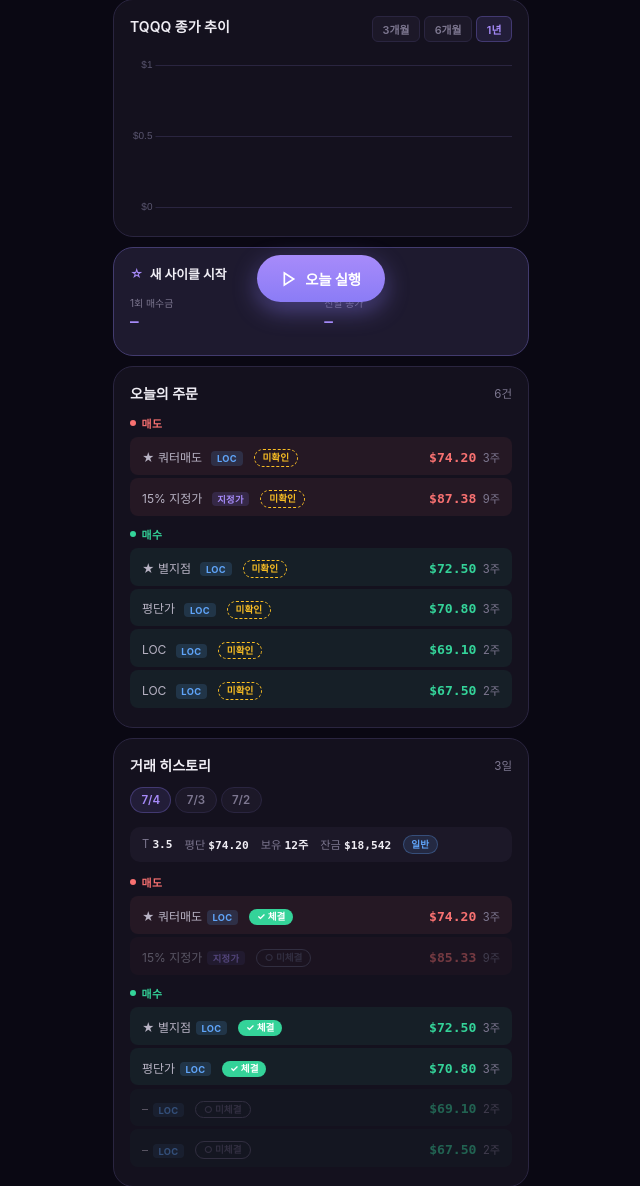
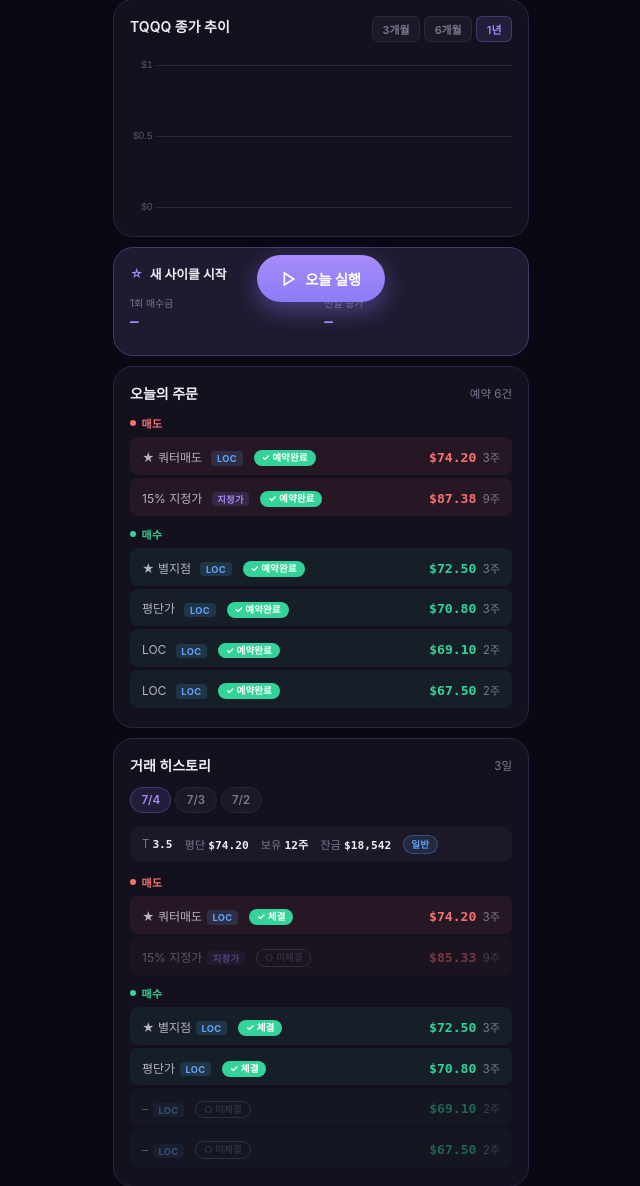
Before and after one commit to syz2337-droid/kis-auto-trading, a FastAPI app: page / in a window 1280 px wide. Shown: the part 478-1664 px from the top of the page, without its empty margins (319-959 px from the left). Run offline with FastAPI, Linux system fonts and the light colour scheme; data that the repository does not hold is empty.

Commit message:
feat: 오늘의 주문 예상 미리보기, 예약완료/실패 표시, 히스토리 KIS 체결확인 연동

```diff
--- a/web/app.py
+++ b/web/app.py
@@ -24,11 +24,12 @@ from fastapi import FastAPI, Form, Request
 from fastapi.responses import JSONResponse, RedirectResponse
 from fastapi.templating import Jinja2Templates
 
+from dataclasses import asdict
 from state.store import load_state, save_state
 from strategies.base import TickerState
 from strategies.infinite_buying import one_time_buy_amount, star_pct as calc_star_pct, star_point as calc_star_point
 from web.market_data import get_exchange_rate, get_fear_greed, get_ticker_data
-from web.runner import load_raw_config, next_session_id, run_all, save_raw_config
+from web.runner import load_raw_config, next_session_id, run_all, save_raw_config, _session_config, STRATEGIES
 
 TICKER_PRESETS = {
     "TQQQ": {"target_profit_pct": 15, "exchange": "NASD"},
@@ -82,6 +83,22 @@ def _record_results(results: list[dict], trigger: str) -> None:
             },
         )
         _history[session_id] = _history[session_id][:90]
+
+        # 전일 체결 결과로 직전 히스토리 항목 filled 상태 업데이트
+        prev_fills = r.get("prev_fills")
+        if prev_fills is not None and len(_history[session_id]) > 1:
+            prev_entry = _history[session_id][1]
+            buy_filled = sum(int(f.get("ft_ccld_qty") or 0) for f in prev_fills if f.get("sll_buy_dvsn_cd") == "02")
+            sell_filled = sum(int(f.get("ft_ccld_qty") or 0) for f in prev_fills if f.get("sll_buy_dvsn_cd") == "01")
+            buy_rem, sell_rem = buy_filled, sell_filled
+            for o in prev_entry.get("orders", []):
+                if o["side"] == "buy":
+                    o["filled"] = buy_rem >= o.get("qty", 0)
+                    buy_rem = max(0, buy_rem - o.get("qty", 0))
+                else:
+                    o["filled"] = sell_rem >= o.get("qty", 0)
+                    sell_rem = max(0, sell_rem - o.get("qty", 0))
+
         price = r.get("current_price") or r.get("avg_price") or 0
         qty = r.get("qty") or 0
         cash = r.get("cash") or 0
@@ -221,6 +238,29 @@ def _session_rows() -> list[dict]:
         unrealized_pnl_pct = round(unrealized_pnl / invested * 100, 1) if unrealized_pnl is not None and invested > 0 else None
         portfolio_value = round(state.cash + (current_price * state.qty if current_price and state.qty else 0), 2)
 
+        # 오늘 실행 전이면 예상 주문 미리계산
+        preview_sell: list[dict] = []
+        preview_buy: list[dict] = []
+        today_str = datetime.now(KST).strftime("%Y-%m-%d")
+        if state.last_run_date != today_str and not _latest_orders.get(session_id):
+            try:
+                cfg = _session_config(params)
+                strat = STRATEGIES.get(params.get("strategy", "infinite_buying"))
+                if strat and current_price:
+                    pq = {"symbol": ticker, "last": current_price, "prev_close": current_price, "raw": {}}
+                    for o in strat.compute_orders(state, pq, cfg):
+                        d = asdict(o)
+                        d["is_preview"] = True
+                        rendered = {
+                            "label": o.note or _ORD_DVSN_TAG.get(o.ord_dvsn, "LOC"),
+                            "tag": _ORD_DVSN_TAG.get(o.ord_dvsn, "LOC"),
+                            "price": f"${o.price:,.2f}" if o.price else "MOC",
+                            "qty": o.qty, "filled": None, "accepted": None, "is_preview": True,
+                        }
+                        (preview_sell if o.side == "sell" else preview_buy).append(rendered)
+            except Exception:
+                pass
+
         rows.append(
             {
                 "session_id": session_id,
@@ -247,6 +287,8 @@ def _session_rows() -> list[dict]:
                 "is_mock": os.getenv("IS_MOCK", "true"),
                 "sell_orders": [_render_order(o) for o in orders if o["side"] == "sell"],
                 "buy_orders": [_render_order(o) for o in orders if o["side"] == "buy"],
+                "preview_sell": preview_sell,
+                "preview_buy": preview_buy,
                 "history": _history.get(session_id, []),
                 # 신규 필드
                 "star_pct_val": sp_pct,
--- a/web/runner.py
+++ b/web/runner.py
@@ -92,16 +92,23 @@ def run_daily(session_id: str, raw_cfg: dict) -> dict:
 
     quote = kis_quote.get_quote(config.ticker, exchange=config.exchange)
 
+    prev_fills: list | None = None
     if state.last_run_date is not None:
         # 첫 실행이 아니면, 전일 체결 결과를 broker 잔고 기준으로 반영한다.
         fill_summary = _reconcile_fill_summary(
             config.ticker, config.exchange, config.division, state.T, state.cash, quote["prev_close"]
         )
-        # NOTE: full_buy/half_buy/quarter_sell 판정 로직은 실제 체결 데이터로
-        # 보강이 필요하다. 현재는 broker 잔고 변화만 반영하고 T는 그대로 둔다.
         state.avg_price = fill_summary["avg_price"] or state.avg_price
         state.qty = fill_summary["qty"]
         state.recent_closes = (state.recent_closes + [quote["prev_close"]])[-5:]
+        # 전일 체결내역 조회 (히스토리 filled 업데이트용)
+        try:
+            from datetime import datetime as _dt
+            prev_date = _dt.strptime(state.last_run_date, "%Y-%m-%d").date()
+            exec_resp = kis_order.get_executions(start=prev_date, end=prev_date, exchange=config.exchange)
+            prev_fills = exec_resp.get("output1") or []
+        except Exception:
+            prev_fills = None
 
     if state.qty == 0 and state.cash == 0:
         state.cash = config.principal  # 최초 실행: 원금 전액을 잔금으로 시작
@@ -128,7 +135,7 @@ def run_daily(session_id: str, raw_cfg: dict) -> dict:
     state.last_run_date = today
     save_state(session_id, state)
 
-    current_price = quote.get("price") or quote.get("prev_close") or 0
+    current_price = quote.get("last") or quote.get("prev_close") or 0
     return {
         "session_id": session_id,
         "ticker": config.ticker,
@@ -141,6 +148,7 @@ def run_daily(session_id: str, raw_cfg: dict) -> dict:
         "current_price": current_price,
         "orders": [asdict(o) for o in orders],
         "submitted": submitted,
+        "prev_fills": prev_fills,
     }
 
 
--- a/web/templates/dashboard.html
+++ b/web/templates/dashboard.html
@@ -788,25 +788,30 @@
       {% endif %}
 
       <!-- 오늘의 주문 -->
+      {% set has_actual = row.sell_orders or row.buy_orders %}
+      {% set has_preview = row.preview_sell or row.preview_buy %}
       <div class="orders-section">
         <div class="orders-head">
           <span class="section-title">오늘의 주문</span>
-          <span style="font-size:0.72rem;color:var(--t3);">{{ row.sell_orders|length + row.buy_orders|length }}건</span>
-        </div>
+          {% if has_actual %}
+            <span style="font-size:0.72rem;color:var(--t3);">예약 {{ row.sell_orders|length + row.buy_orders|length }}건</span>
+          {% elif has_preview %}
+            <span style="font-size:0.72rem;color:var(--acc-s);opacity:0.7;">예상 {{ row.preview_sell|length + row.preview_buy|length }}건</span>
+          {% endif %}
+        </div>
+
+        {# --- 실제 제출된 주문 (접수 완료/실패만 표시) --- #}
+        {% if has_actual %}
           <div class="order-group-head sell-head"><span class="order-dot sell-dot"></span>매도</div>
           {% for ord in row.sell_orders %}
-        <div class="order-row sell {% if ord.filled == false %}order-unfilled{% endif %}">
+          <div class="order-row sell">
             <div>
               <span class="order-label">{{ ord.label }}</span>
               <span class="order-tag {{ ord.tag }}">{{ ord.tag }}</span>
-            {% if ord.filled == true %}
-              <span class="fill-badge filled">✓ 체결</span>
-            {% elif ord.filled == false %}
-              <span class="fill-badge pending">○ 미체결</span>
-            {% elif ord.accepted == false %}
-              <span class="fill-badge unknown">! 접수실패</span>
-            {% else %}
-              <span class="fill-badge unknown">미확인</span>
+              {% if ord.accepted == false %}
+                <span class="fill-badge unknown">✗ 접수실패</span>
+              {% else %}
+                <span class="fill-badge filled">✓ 예약완료</span>
               {% endif %}
             </div>
             <div><span class="order-price">{{ ord.price }}</span><span class="order-qty">{{ ord.qty }}주</span></div>
@@ -816,25 +821,57 @@
           {% endfor %}
           <div class="order-group-head buy-head orders-gap"><span class="order-dot buy-dot"></span>매수</div>
           {% for ord in row.buy_orders %}
-        <div class="order-row buy {% if ord.filled == false %}order-unfilled{% endif %}">
+          <div class="order-row buy">
             <div>
               <span class="order-label">{{ ord.label }}</span>
               <span class="order-tag {{ ord.tag }}">{{ ord.tag }}</span>
-            {% if ord.filled == true %}
-              <span class="fill-badge filled">✓ 체결</span>
-            {% elif ord.filled == false %}
-              <span class="fill-badge pending">○ 미체결</span>
-            {% elif ord.accepted == false %}
-              <span class="fill-badge unknown">! 접수실패</span>
-            {% else %}
-              <span class="fill-badge unknown">미확인</span>
+              {% if ord.accepted == false %}
+                <span class="fill-badge unknown">✗ 접수실패</span>
+              {% else %}
+                <span class="fill-badge filled">✓ 예약완료</span>
               {% endif %}
             </div>
             <div><span class="order-price">{{ ord.price }}</span><span class="order-qty">{{ ord.qty }}주</span></div>
           </div>
           {% else %}
-        <div class="empty-note">매수 주문 없음 (실행 전이거나 종료 상태)</div>
+          <div class="empty-note">매수 주문 없음</div>
           {% endfor %}
+
+        {# --- 예상 주문 미리보기 (실행 전) --- #}
+        {% elif has_preview %}
+          <div style="font-size:0.68rem;color:var(--t4);margin-bottom:0.5rem;padding:0.3rem 0.5rem;background:color-mix(in srgb,var(--acc) 6%,transparent);border-radius:6px;">
+            실행 전 예상 주문입니다 — 당일 종가 기준으로 실제 가격과 다를 수 있습니다
+          </div>
+          <div class="order-group-head sell-head"><span class="order-dot sell-dot"></span>매도</div>
+          {% for ord in row.preview_sell %}
+          <div class="order-row sell" style="opacity:0.6;">
+            <div>
+              <span class="order-label">{{ ord.label }}</span>
+              <span class="order-tag {{ ord.tag }}">{{ ord.tag }}</span>
+              <span class="fill-badge unknown" style="font-size:0.6rem;">예상</span>
+            </div>
+            <div><span class="order-price">{{ ord.price }}</span><span class="order-qty">{{ ord.qty }}주</span></div>
+          </div>
+          {% else %}
+          <div class="empty-note">매도 주문 없음</div>
+          {% endfor %}
+          <div class="order-group-head buy-head orders-gap"><span class="order-dot buy-dot"></span>매수</div>
+          {% for ord in row.preview_buy %}
+          <div class="order-row buy" style="opacity:0.6;">
+            <div>
+              <span class="order-label">{{ ord.label }}</span>
+              <span class="order-tag {{ ord.tag }}">{{ ord.tag }}</span>
+              <span class="fill-badge unknown" style="font-size:0.6rem;">예상</span>
+            </div>
+            <div><span class="order-price">{{ ord.price }}</span><span class="order-qty">{{ ord.qty }}주</span></div>
+          </div>
+          {% else %}
+          <div class="empty-note">매수 주문 없음</div>
+          {% endfor %}
+
+        {% else %}
+          <div class="empty-note">주문 없음 — 오늘 실행 전이거나 종료 상태</div>
+        {% endif %}
       </div>
 
       <!-- 거래 히스토리 -->
```
Lines whose indentation alone changed are shown as unchanged.
